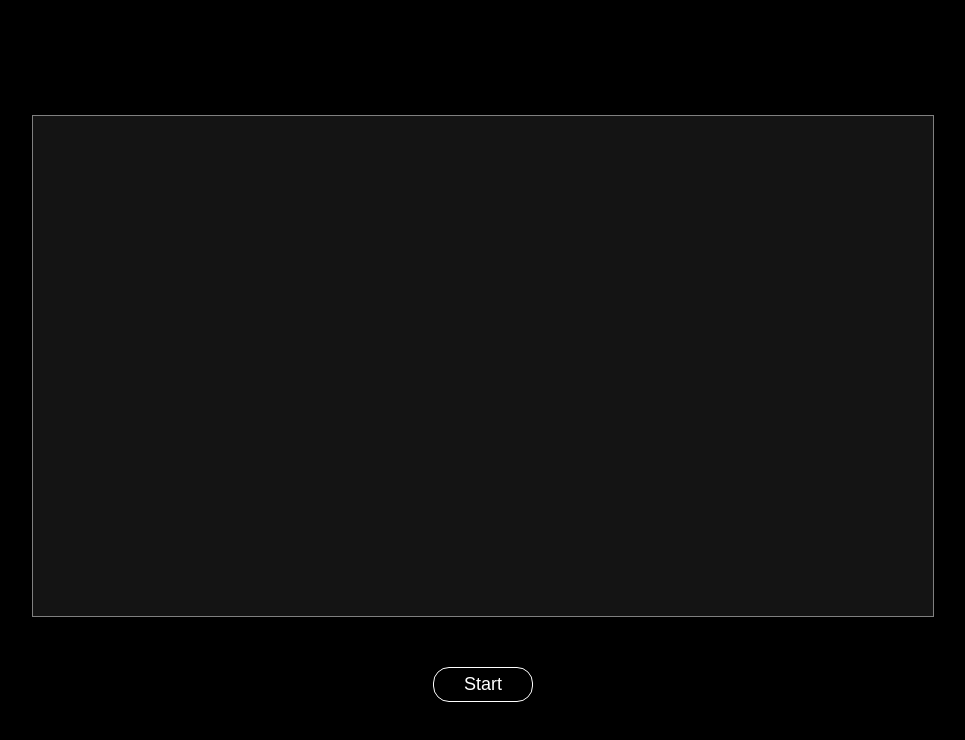
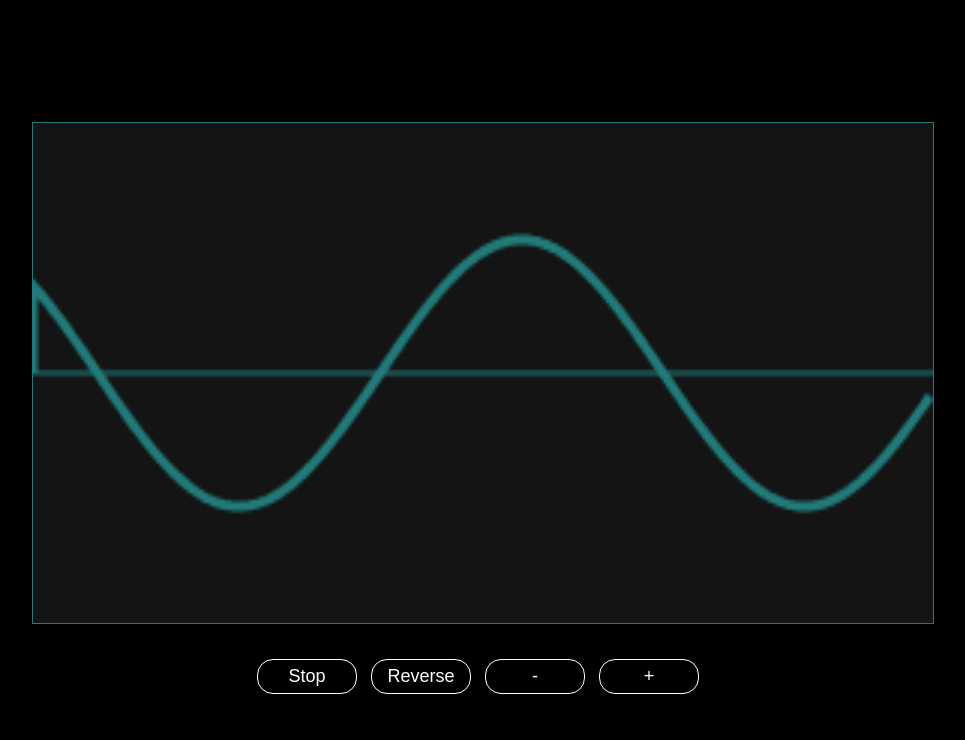
Before and after one commit to hsanchez7934/sine_wave, a website: page index.html in a window 1280 px wide. Both pictures are taken after a click on the button "Start". Shown: the whole page, without its empty margins (157-1122 px from the left). Drawn offline with nearby package versions, Linux system fonts and the light colour scheme.

Commit message:
commit 29

```diff
--- a/index.html
+++ b/index.html
@@ -8,9 +8,14 @@
 	<title>Document</title>
 </head>
 <body>
-	<div>
+	<div id="root">
 		<canvas></canvas>
-		<button>Start</button>
+		<div>
+			<button id="btn_start">Start</button>
+			<button id="btn_reverse">Reverse</button>
+			<button id="btn_minus">-</button>
+			<button id="btn_plus">+</button>
+		</div>
 	</div>
 	<script src="https://unpkg.com/@babel/standalone/babel.min.js"></script>
 	<script src="index.js"></script>
--- a/index.js
+++ b/index.js
@@ -1,33 +1,103 @@
-const draw = (timestamp) => {
-	const count = Math.floor(0.1 * timestamp)
-	console.log(count)
+let xOffset = 0
+let drawStartPoint = 75
+let stopAnimation = false
+let direction = 'forward'
+let speed = 1
+
+const bindEventHandlers = () => {
+	const btnStart = document.getElementById('btn_start')
+	const btnReverse = document.getElementById('btn_reverse')
+	const btnMinus = document.getElementById('btn_minus')
+	const btnPlus = document.getElementById('btn_plus')
+
+	btnReverse.disabled = true
+	btnMinus.disabled = true
+	btnPlus.disabled = true
+
+	btnStart.addEventListener('click', (event) => {
+		if (event.target.innerHTML === 'Start') {
+			event.target.innerHTML = 'Stop'
+			stopAnimation = false
+			btnReverse.disabled = false
+			btnMinus.disabled = false
+			btnPlus.disabled = false
+			window.requestAnimationFrame(draw)
+		} else {
+			event.target.innerHTML = 'Start'
+			stopAnimation = true
+			btnReverse.disabled = true
+			btnMinus.disabled = true
+			btnPlus.disabled = true
+		}
+	})
+
+	btnReverse.addEventListener('click', () => {
+		direction = direction === 'forward' ? 'backward' : 'forward'
+	})
+
+	btnMinus.addEventListener('click', () => {
+		if (speed > 1) {
+			speed--
+		}
+	})
+
+	btnPlus.addEventListener('click', () => {
+		if (speed < 10) {
+			speed++
+		}
+	})
+}
+
+const draw = () => {
+	if (stopAnimation) {
+		return
+	}
 	const canvas = document.querySelector('canvas')
 	const context = canvas.getContext('2d')
-	context.clearRect(0, 0, 500, 500)
-
 	const width = context.canvas.width
 	const height = context.canvas.height
+
+
+	context.clearRect(0, 0, width, height)
+
+	// Draw x axis
+	context.beginPath()
+	context.strokeStyle = '#42f5f2'
+	context.lineWidth = 1
+	context.moveTo(0, height / 2)
+	context.lineTo(width, height / 2)
+	context.stroke()
+	context.save()
+
+	// Draw wave
 	let x = 0
 	let y = 0
+	// Amplitude
 	const waveHeight = 40
+	// Frequency
 	const waveWidth = 30
-	let xOffset = 0
 
 	context.beginPath()
 	context.strokeStyle = '#42f5f2'
 	context.lineWidth = 3
-	context.moveTo(x, 77)
+	context.moveTo(x, drawStartPoint)
 
 	while (x < width) {
-		y = height / 2 + waveHeight * Math.sin((x + xOffset) / waveWidth)
+		if (direction === 'forward') {
+			y = height / 2 + waveHeight * Math.sin((x + xOffset) / waveWidth)
+		} else if (direction === 'backward') {
+			y = height / 2 - waveHeight * Math.sin((x - xOffset) / waveWidth)
+		}
+
 		context.lineTo(x, y)
 		x = x += 1
 	}
-	xOffset += 1
+
+	xOffset = xOffset += speed
 	context.stroke()
 	context.save()
 	context.restore()
 	window.requestAnimationFrame(draw)
 }
 
-// window.requestAnimationFrame(draw)
+bindEventHandlers()
--- a/styles.css
+++ b/styles.css
@@ -2,7 +2,7 @@ body {
 	background-color: #000;
 }
 
-div {
+#root {
 	display: flex;
 	justify-content: center;
 	align-items: center;
@@ -14,12 +14,12 @@ canvas {
 	background-color: #282929;
 	height: 500px;
 	width: 900px;
-	border: 1px solid #fff;
+	border: 1px solid #42f5f2;
 	opacity: 0.5;
 }
 
 button {
-	margin-top: 50px;
+	margin-top: 35px;
 	border-radius: 16px;
 	width: 100px;
 	height: 35px;
@@ -27,6 +27,7 @@ button {
 	background-color: #000;
 	border: 1px solid #fff;
 	color: #fff;
+	margin-right: 10px;
 }
 
 button:hover {
@@ -35,3 +36,10 @@ button:hover {
 	opacity: 0.5;
 	color: #000;
 }
+
+button:disabled {
+	cursor: not-allowed;
+	background-color: #000;
+	opacity: 1;
+	color: #fff;
+}
```
